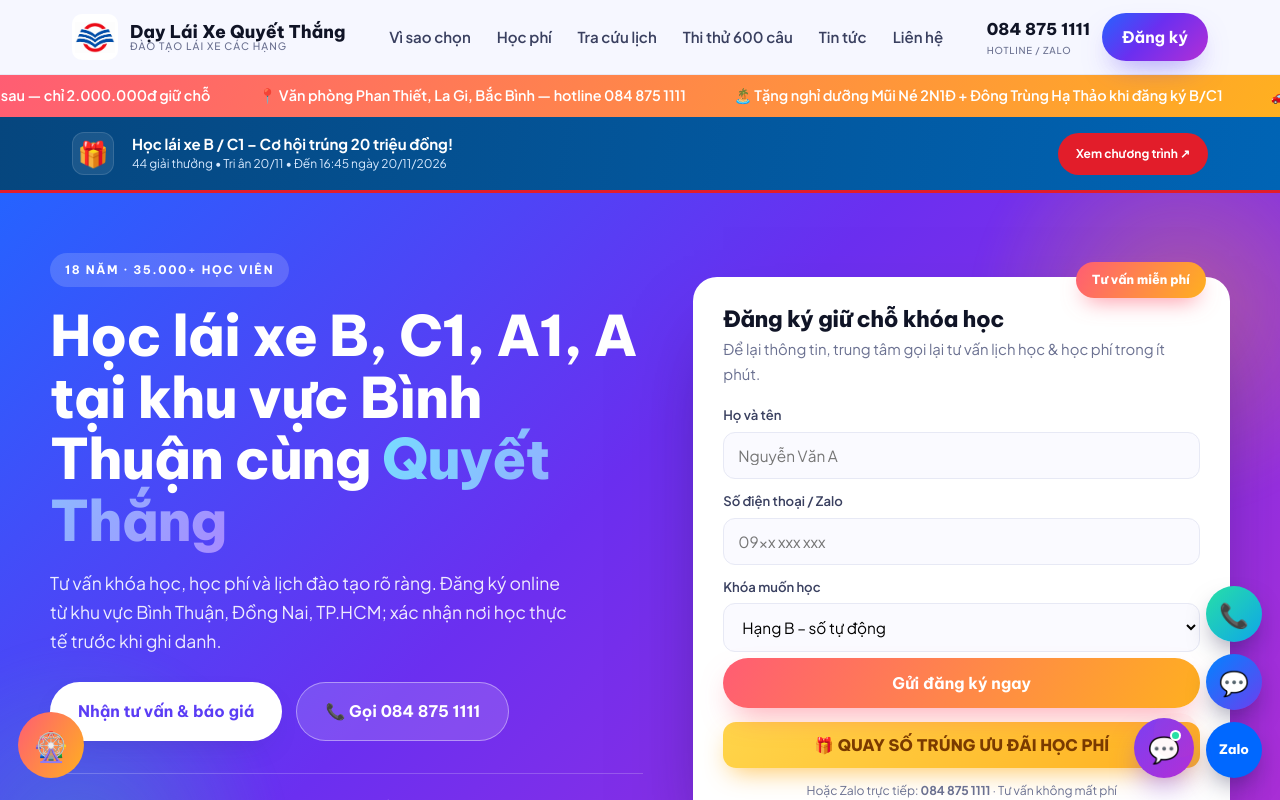
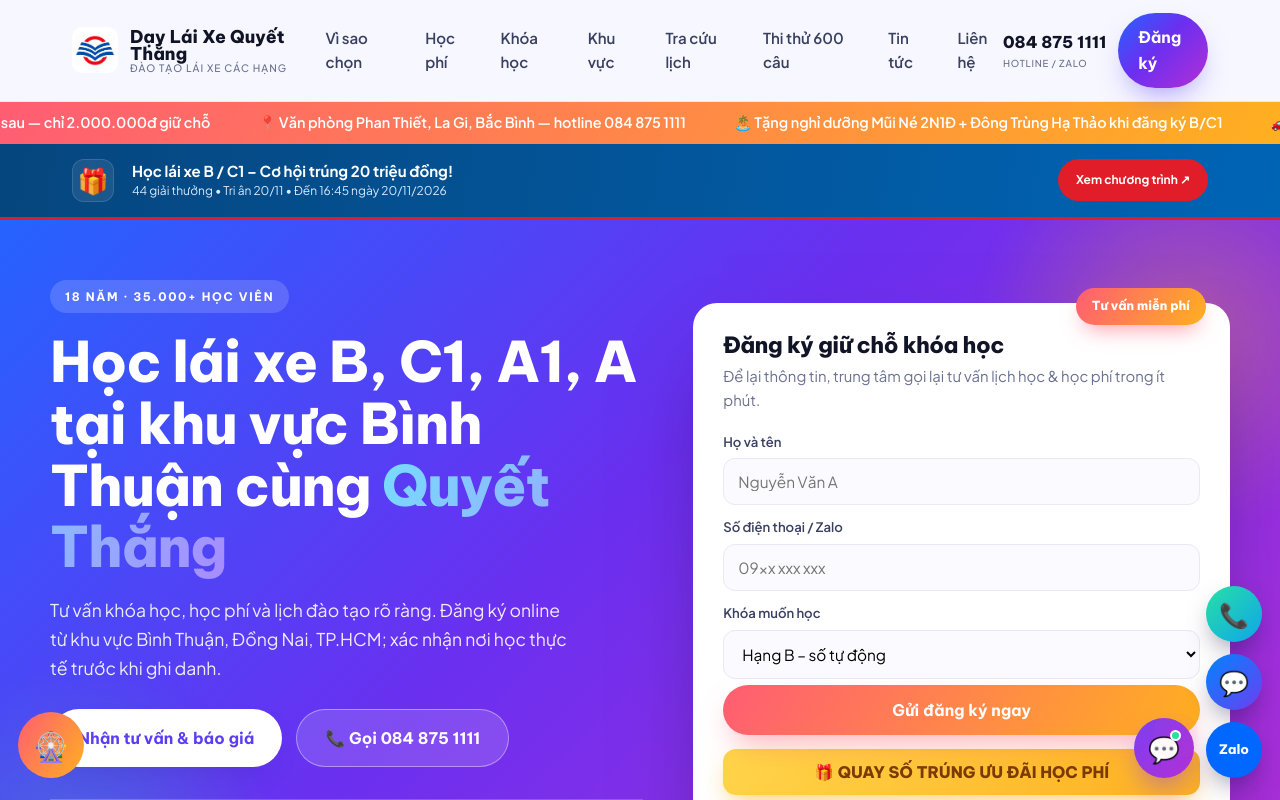
Before and after one commit to daylaixequyetthang/daylaixequyetthang.vn, a Next.js app: page / in a window 1280 px wide. Shown: the top 800 px of the page. Built offline with nearby package versions, Linux system fonts and the light colour scheme.

Commit message:
fix(seo): update accurate course copy, location internal links and online lead UX

```diff
--- a/components/SiteHeader.jsx
+++ b/components/SiteHeader.jsx
@@ -18,7 +18,7 @@
         <nav className="nav">
           <a href={h('why')}>Vì sao chọn</a>
           <a href={h('courses')}>Học phí</a>
-          <a href="/tra-cuu">Tra cứu lịch</a>
+          <a href="/khoa-hoc">Khóa học</a><a href="/hoc-lai-xe">Khu vực</a><a href="/tra-cuu">Tra cứu lịch</a>
           <a href="/thi-thu">Thi thử 600 câu</a>
           <a href="/tin-tuc">Tin tức</a>
           <a href={h('lien-he')}>Liên hệ</a>
```
